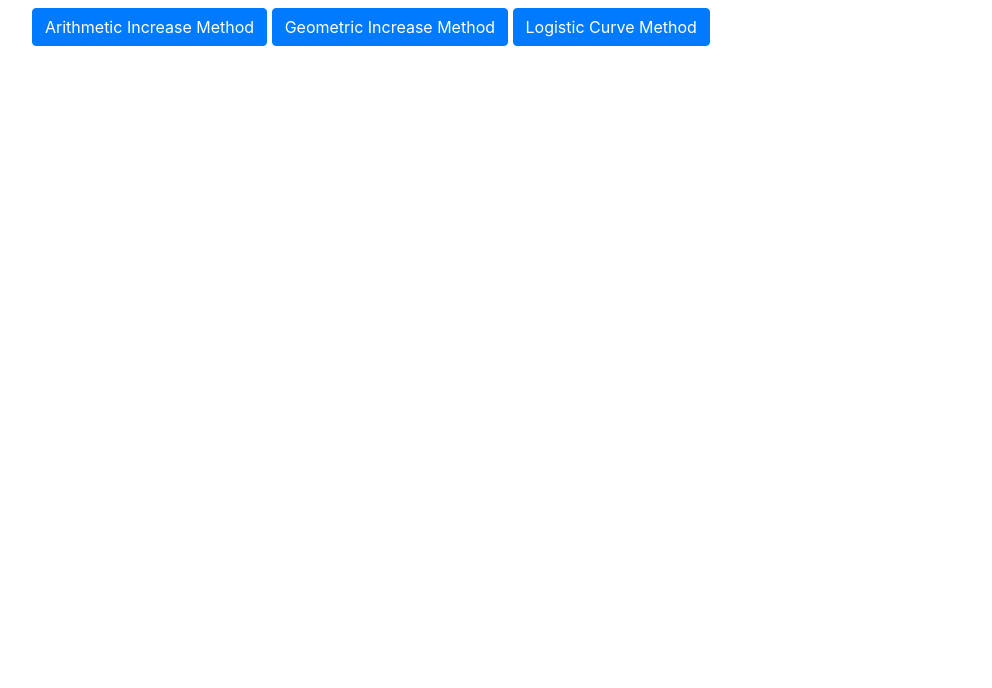
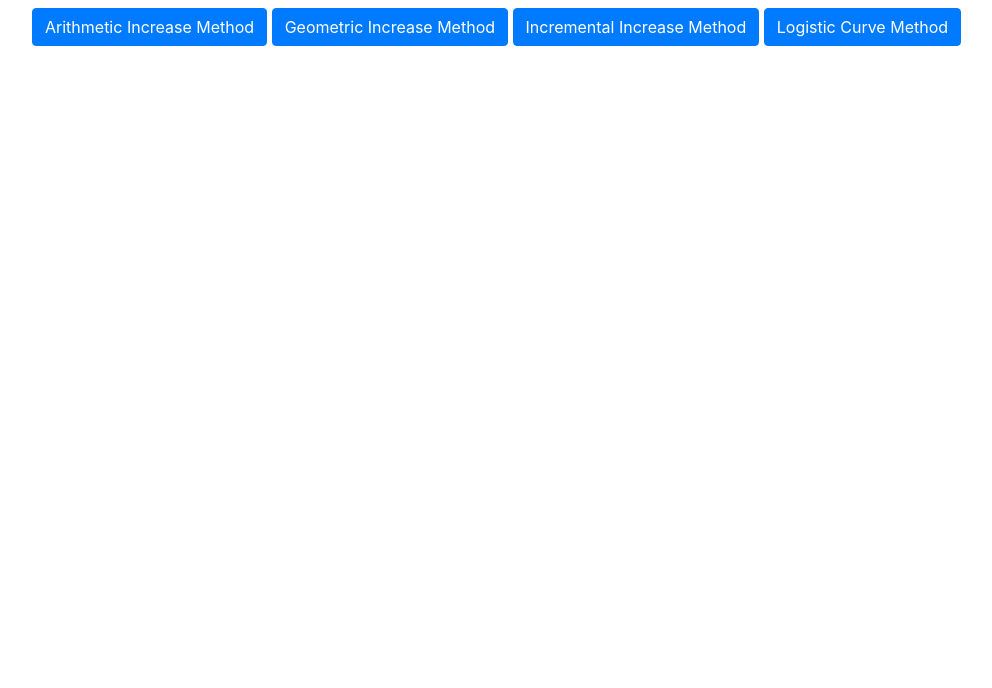
Before and after one commit to rujulsrivastava/population_forecast, a plain HTML site: page index.html in a window 1280 px wide. Shown: the part 112-800 px from the top of the page, without its empty margins (53-1045 px from the left). Drawn offline with nearby package versions, Linux system fonts and the light colour scheme.

Commit message:
Update index.html

```diff
--- a/index.html
+++ b/index.html
@@ -6,7 +6,6 @@
     <meta name="viewport" content="width=device-width, initial-scale=1.0">
     <title>Population Forecast Methods</title>
 
-    <!-- Include Bootstrap CSS -->
     <link rel="stylesheet" href="https://maxcdn.bootstrapcdn.com/bootstrap/4.5.2/css/bootstrap.min.css">
 </head>
 <body>
@@ -14,10 +13,10 @@
         <h1 class="mb-4">Population Forecast Methods</h1>
         <a href="arithmeticIncrease.html" class="btn btn-primary">Arithmetic Increase Method</a>
         <a href="geometricIncrease.html" class="btn btn-primary">Geometric Increase Method</a>
+        <a href="incrementalIncrease.html" class="btn btn-primary">Incremental Increase Method</a>
         <a href="logisticCurve.html" class="btn btn-primary">Logistic Curve Method</a>
     </div>
 
-    <!-- Include Bootstrap JS -->
     <script src="https://ajax.googleapis.com/ajax/libs/jquery/3.5.1/jquery.min.js"></script>
     <script src="https://cdnjs.cloudflare.com/ajax/libs/popper.js/1.16.0/umd/popper.min.js"></script>
     <script src="https://maxcdn.bootstrapcdn.com/bootstrap/4.5.2/js/bootstrap.min.js"></script>
```
